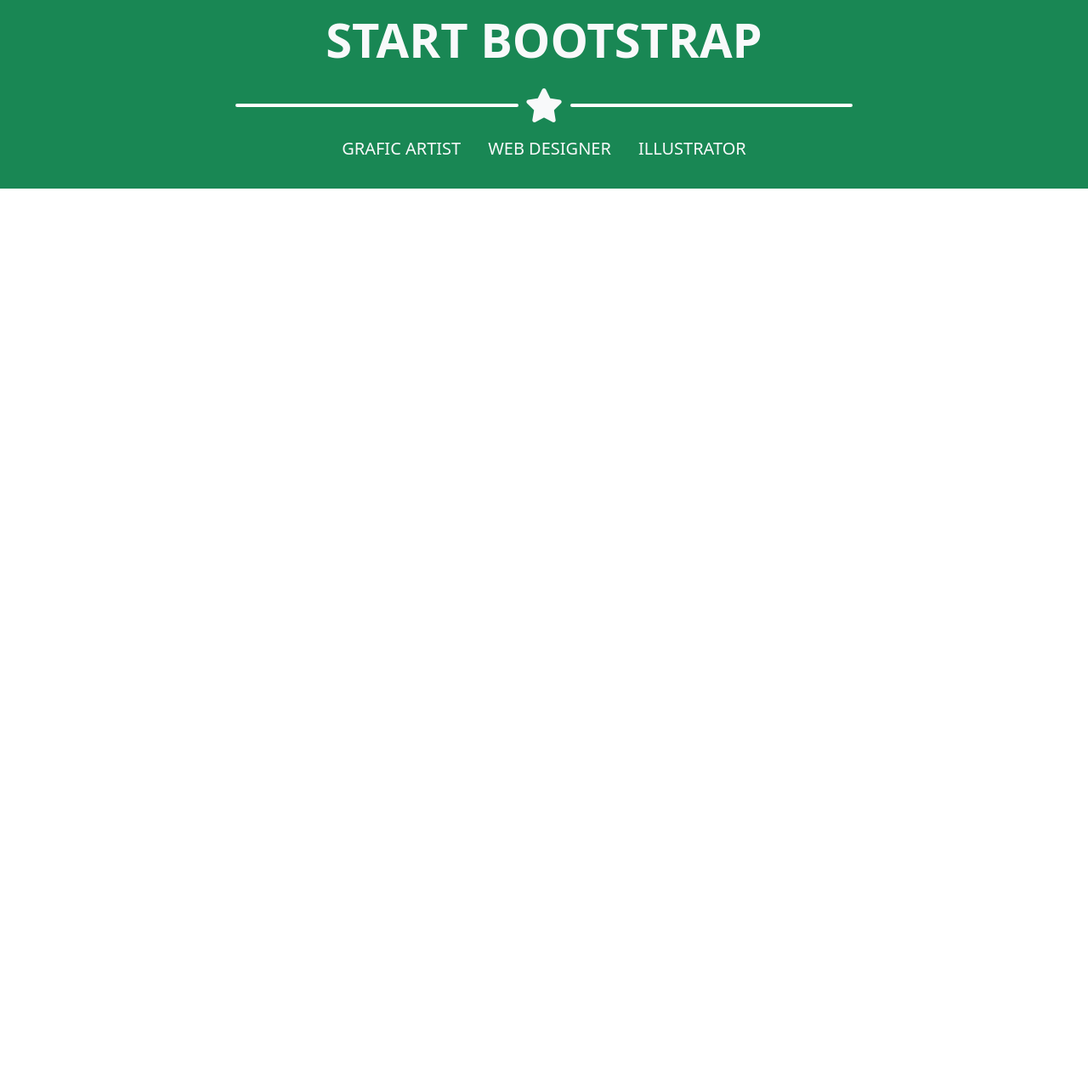
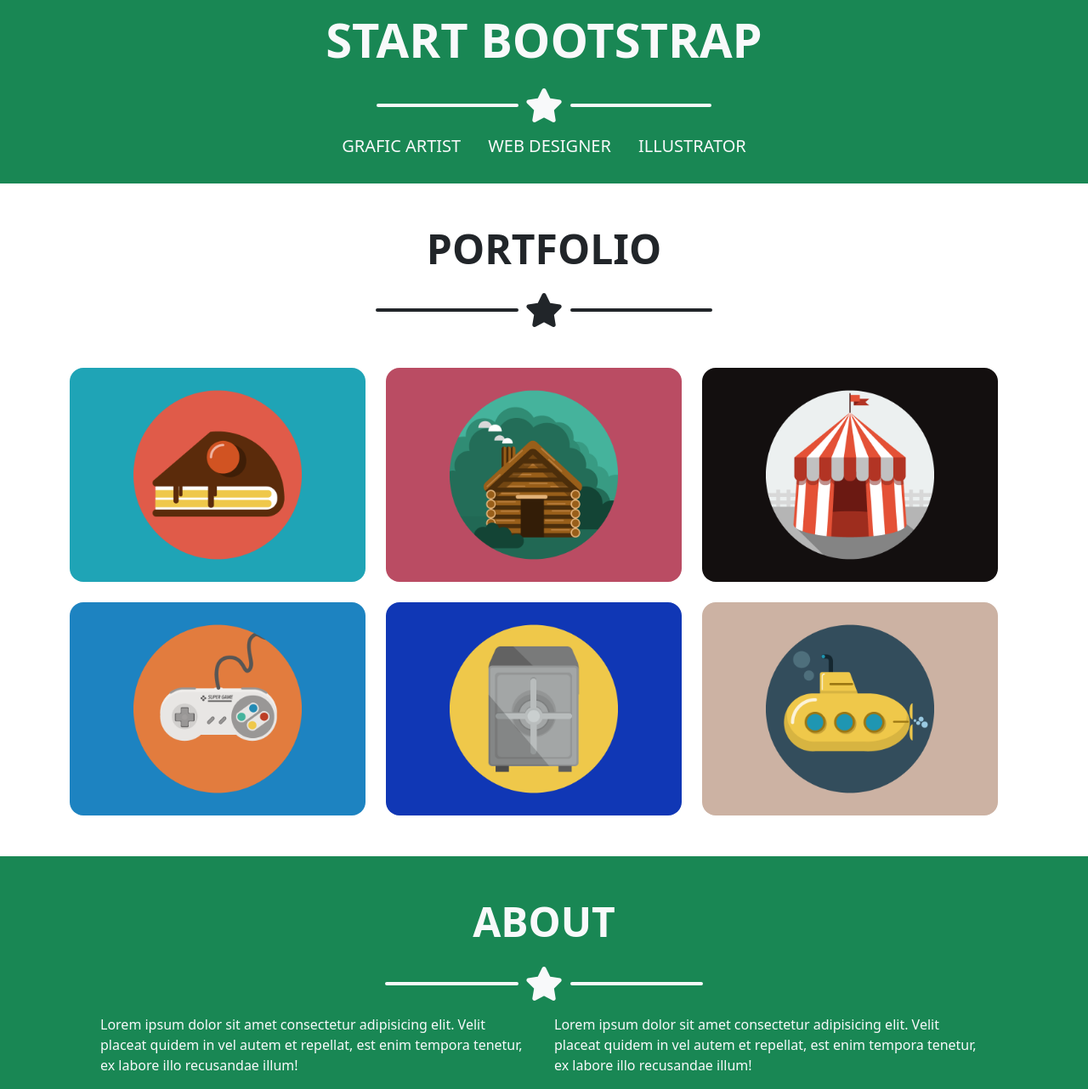
Before and after one commit to 0xelia/html-css-bootstrap-freelancer, a plain HTML site: page index.html in a window 1280 px wide. Shown: the part 382-1664 px from the top of the page at 85% size. Before the commit the page ends 800 px from the top, so only its background shows below. Drawn offline with nearby package versions, Linux system fonts and the light colour scheme.

Commit message:
portfolio about

```diff
--- a/css/style.css
+++ b/css/style.css
@@ -1,20 +1,20 @@
-.hero .decoration::before {
+.decoration::before {
     content: '';
     display: block;
     height: 4px;
-    width: 30%;
+    width: 15%;
     min-width: 50px;
-    background-color: white;
+    background-color: currentColor;
     border-radius: 999px;
 }
 
-.hero .decoration::after {
+.decoration::after {
     content: '';
     display: block;
     height: 4px;
-    width: 30%;
+    width: 15%;
     min-width: 50px;
-    background-color: white;
+    background-color: currentColor;
     border-radius: 999px;
 }
 
--- a/index.html
+++ b/index.html
@@ -1,6 +1,6 @@
 <!doctype html>
 <html lang="en">
-  <head>
+<head>
     <title>Bootstrap Intro</title>
     <!-- Required meta tags -->
     <meta charset="utf-8">
@@ -44,12 +44,12 @@
                 <h1 class="display-4 text-uppercase fw-semibold text-light py-3">
                     Start Bootstrap
                 </h1>
-                <div class="decoration d-flex flex-nowrap align-items-center justify-content-center">
+                <div class="decoration d-flex flex-nowrap align-items-center text-light justify-content-center">
                     <i class="fa-star fa-solid text-light fs-1 mx-2"></i>
                 </div>
             </div>
             <div class="col">
-                <ul class="d-flex justify-content-center text-uppercase list-unstyled text-light fs-5 flex-nowrap skills pt-3">
+                <ul class="d-flex justify-content-center text-uppercase display-6 list-unstyled text-light fs-5 flex-nowrap skills pt-3">
                     <li class="px-lg-3 px-2">Grafic Artist </li>
                     <li class="px-lg-3 px-2">Web Designer </li>
                     <li  class="px-lg-3 px-2">Illustrator</li>
@@ -58,5 +58,60 @@
         </div>
     </div>
 </section>
+
+<section class="portfolio pb-5">
+    <div class="container">
+        <div class="row flex-column">
+            <div class="col">
+                <h2 class="display-5 text-center text-uppercase fw-semibold pt-5 pb-3">
+                    Portfolio
+                </h2>
+                <div class="decoration d-flex flex-nowrap align-items-center justify-content-center">
+                    <i class="fa-star fa-solid fs-1 mx-2"></i>
+                </div>
+            </div>
+            <div class="col row g-4">
+                <div class="col-lg-4 col-12">
+                    <img src="./img/cake.png" class="img-fluid rounded-4" alt="">
+                </div>
+                <div class="col-lg-4 col-12">
+                    <img src="./img/cabin.png" class="img-fluid rounded-4" alt="">
+                </div>
+                <div class="col-lg-4 col-12">
+                    <img src="./img/circus.png" class="img-fluid rounded-4" alt="">
+                </div>
+                <div class="col-lg-4 col-12">
+                    <img src="./img/game.png" class="img-fluid rounded-4" alt="">
+                </div>
+                <div class="col-lg-4 col-12">
+                    <img src="./img/safe.png" class="img-fluid rounded-4" alt="">
+                </div>
+                <div class="col-lg-4 col-12">
+                    <img src="./img/submarine.png" class="img-fluid rounded-4" alt="">
+                </div>
+            </div>
+        </div>
+    </div>
+</section>
+<section class="about bg-success text-light">
+    <div class="container px-5">
+        <div class="row">
+            <div class="col-12">
+                <h2 class="display-5 text-center text-uppercase fw-semibold pt-5 pb-3">
+                    About
+                </h2>
+                <div class="decoration d-flex flex-nowrap align-items-center justify-content-center">
+                    <i class="fa-star fa-solid fs-1 mx-2"></i>
+                </div>
+            </div>
+            <div class="col-12 col-lg-6 pt-3">
+                <p>Lorem ipsum dolor sit amet consectetur adipisicing elit. Velit placeat quidem in vel autem et repellat, est enim tempora tenetur, ex labore illo recusandae illum!</p>
+            </div>
+            <div class="col-12 col-lg-6 pt-3">
+                <p>Lorem ipsum dolor sit amet consectetur adipisicing elit. Velit placeat quidem in vel autem et repellat, est enim tempora tenetur, ex labore illo recusandae illum!</p>
+            </div>
+        </div>
+    </div>
+</section>
 </body>
 </html>
```
Also changed, not shown: css/.style.css (deleted).
